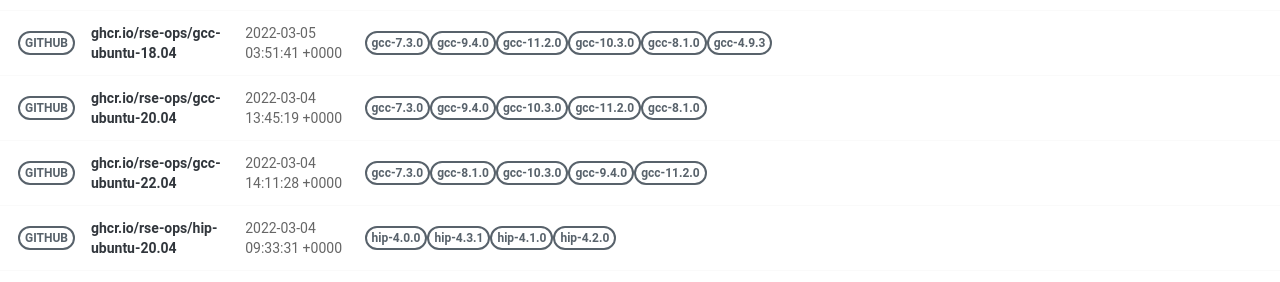
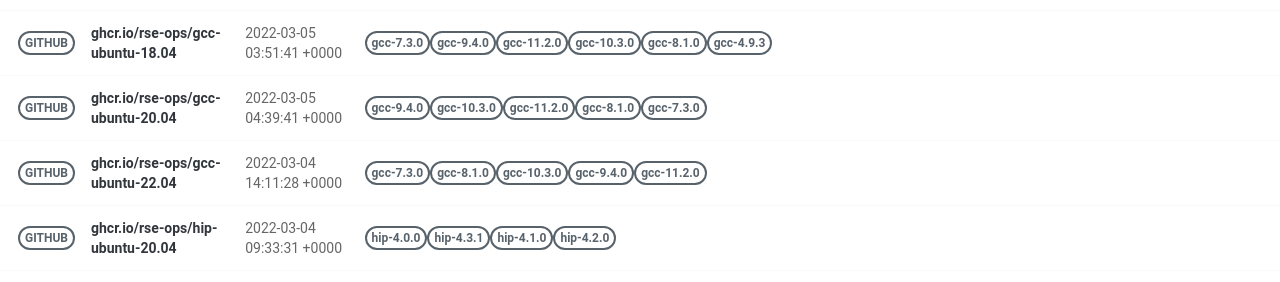
Before and after one commit to rse-ops/docker-images, a Jekyll site: the page built from pages/index.md, in a window 1280 px wide. Shown: the part 581-863 px from the top of the page. Built offline with Jekyll 4.4.1, drawn with Linux system fonts in a browser that asks for light colours; nearby versions of some CDN libraries.

Commit message:
Automated push to update library 2022-03-05

```diff
--- a/_library/ghcr.io-rse-ops-gcc-ubuntu-20.04.md
+++ b/_library/ghcr.io-rse-ops-gcc-ubuntu-20.04.md
@@ -1,14 +1,11 @@
 ---
 layout: container
 name: ghcr.io/rse-ops/gcc-ubuntu-20.04
-updated_at: 2022-03-04 13:45:19.008167
+updated_at: 2022-03-05 04:39:41.143676
 
 
 container_url: https://github.com/orgs/rse-ops/packages/container/package/gcc-ubuntu-20.04
 versions:
- - tag: gcc-7.3.0
-   dockerfile: https://github.com/rse-ops/docker-images/blob/main/ubuntu/gcc/Dockerfile
-   manifest: https://crane.ggcr.dev/manifest/ghcr.io/rse-ops/gcc-ubuntu-20.04:gcc-7.3.0
  - tag: gcc-9.4.0
    dockerfile: https://github.com/rse-ops/docker-images/blob/main/ubuntu/gcc/Dockerfile
    manifest: https://crane.ggcr.dev/manifest/ghcr.io/rse-ops/gcc-ubuntu-20.04:gcc-9.4.0
```
Also changed, not shown: other parts of _library/ghcr.io-rse-ops-gcc-ubuntu-20.04.md (+3 -0 lines).
